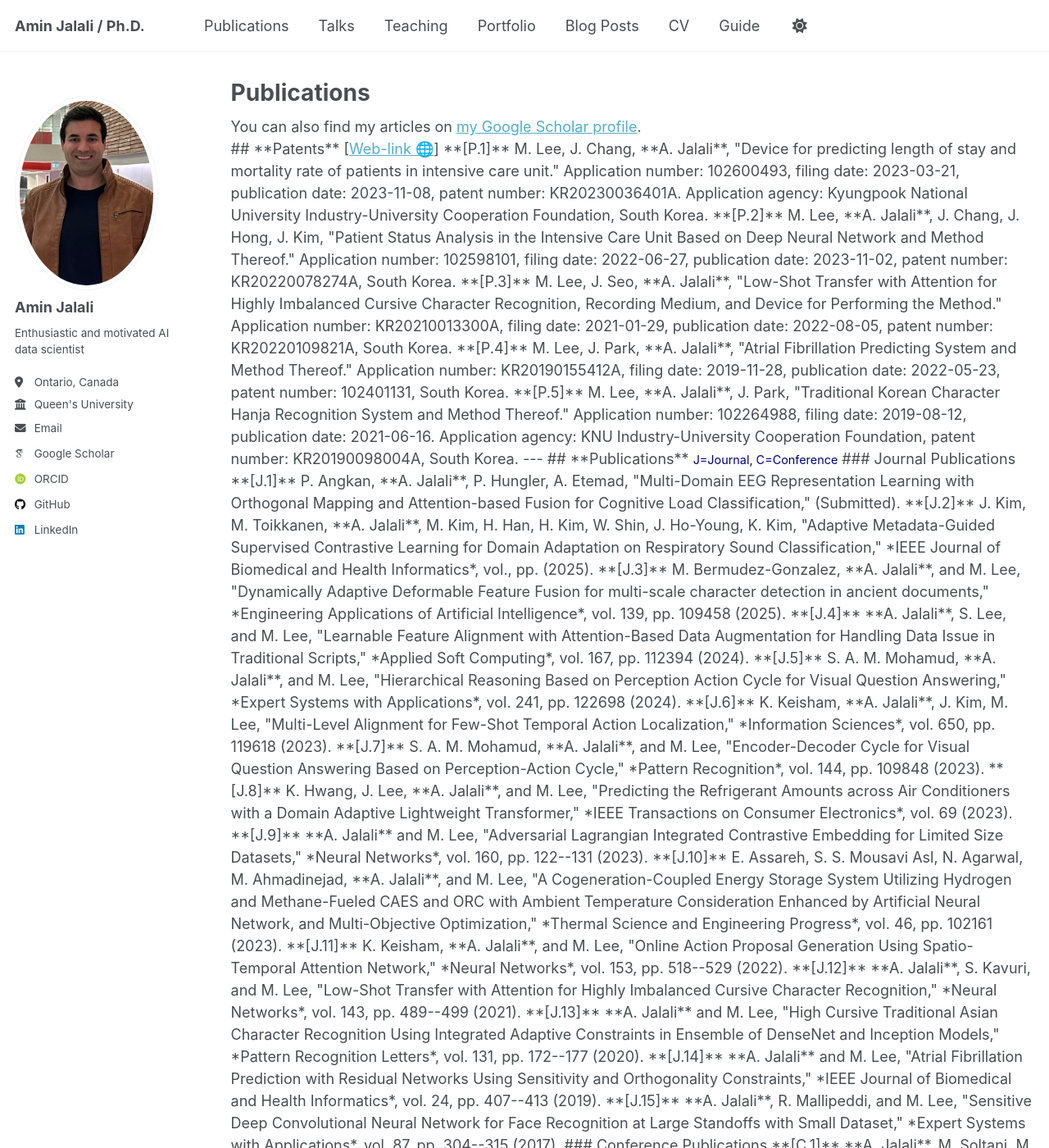
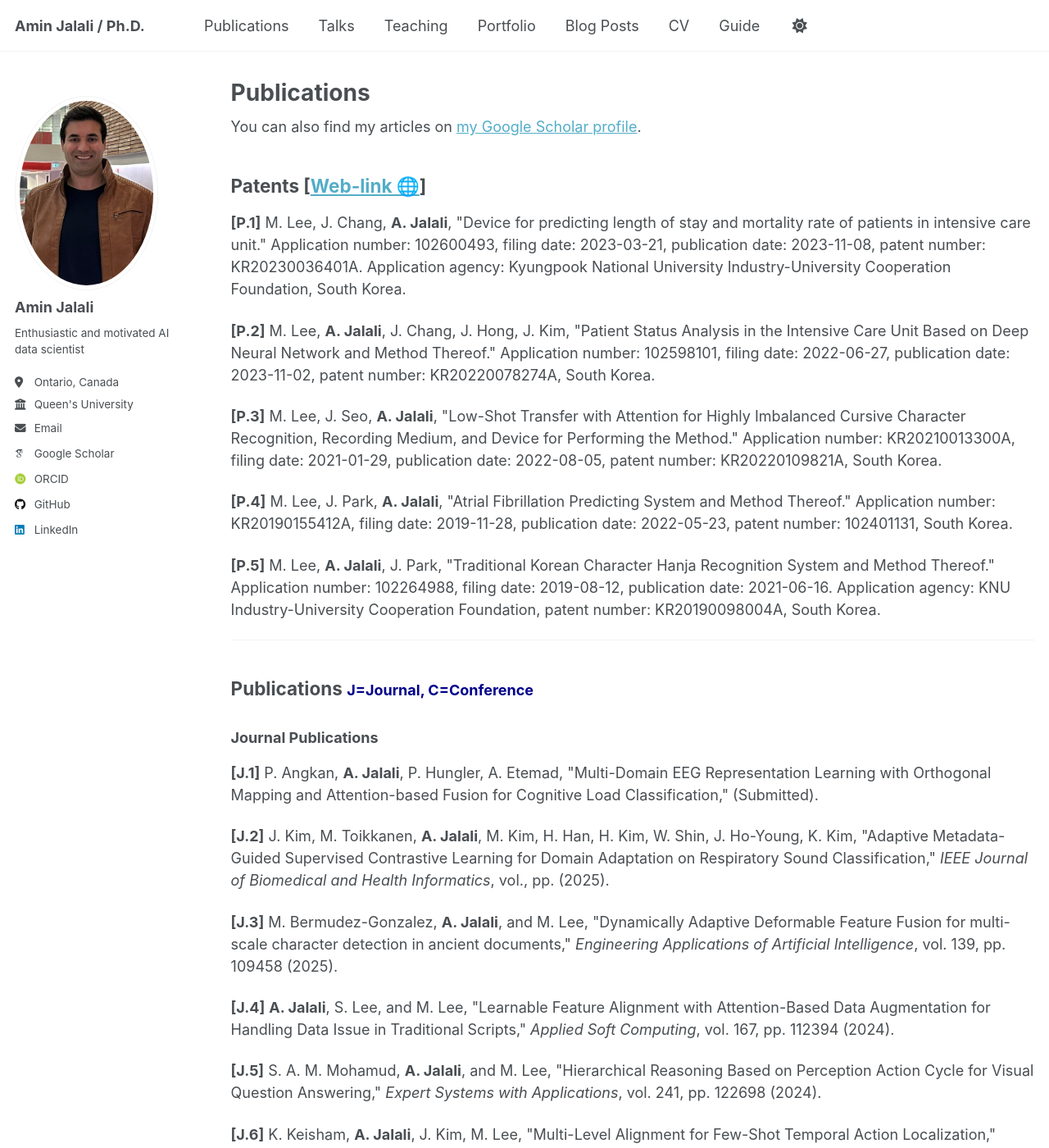
Before and after one commit to aminjalali-research/aminjalali-research.github.io, a Jekyll site: the page built from _pages/publications.html, in a window 1280 px wide and 1400 px high. Shown: the whole window at 82% size. Built offline with Jekyll 4.4.1, drawn with Linux system fonts in a browser that asks for light colours; some web fonts are replaced; some of the changed text lies outside the part shown.

Commit message:
Fix publications page formatting: Convert Markdown to proper HTML
- Changed Markdown headers (##, ###) to HTML headers (<h2>, <h3>)
- Wrapped publication entries in <p> tags for proper spacing
- Converted **bold** and *italic* Markdown to <strong> and <em> HTML tags
- Changed --- horizontal rule to <hr /> HTML tag
- Ensures proper rendering on Jekyll/GitHub Pages website

```diff
--- a/_pages/publications.html
+++ b/_pages/publications.html
@@ -9,70 +9,70 @@ author_profile: true
   <div class="wordwrap">You can also find my articles on <a href="{{site.author.googlescholar}}">my Google Scholar profile</a>.</div>
 {% endif %}
 
-## **Patents** [<a href="https://patentscope.wipo.int/search/en/result.jsf?_vid=P11-MBCUHU-01107" target="_blank">Web-link 🌐</a>]
+<h2><strong>Patents</strong> [<a href="https://patentscope.wipo.int/search/en/result.jsf?_vid=P11-MBCUHU-01107" target="_blank">Web-link 🌐</a>]</h2>
 
-**[P.1]** M. Lee, J. Chang, **A. Jalali**, "Device for predicting length of stay and mortality rate of patients in intensive care unit." Application number: 102600493, filing date: 2023-03-21, publication date: 2023-11-08, patent number: KR20230036401A. Application agency: Kyungpook National University Industry-University Cooperation Foundation, South Korea.
+<p><strong>[P.1]</strong> M. Lee, J. Chang, <strong>A. Jalali</strong>, "Device for predicting length of stay and mortality rate of patients in intensive care unit." Application number: 102600493, filing date: 2023-03-21, publication date: 2023-11-08, patent number: KR20230036401A. Application agency: Kyungpook National University Industry-University Cooperation Foundation, South Korea.</p>
 
-**[P.2]** M. Lee, **A. Jalali**, J. Chang, J. Hong, J. Kim, "Patient Status Analysis in the Intensive Care Unit Based on Deep Neural Network and Method Thereof." Application number: 102598101, filing date: 2022-06-27, publication date: 2023-11-02, patent number: KR20220078274A, South Korea.
+<p><strong>[P.2]</strong> M. Lee, <strong>A. Jalali</strong>, J. Chang, J. Hong, J. Kim, "Patient Status Analysis in the Intensive Care Unit Based on Deep Neural Network and Method Thereof." Application number: 102598101, filing date: 2022-06-27, publication date: 2023-11-02, patent number: KR20220078274A, South Korea.</p>
 
-**[P.3]** M. Lee, J. Seo, **A. Jalali**, "Low-Shot Transfer with Attention for Highly Imbalanced Cursive Character Recognition, Recording Medium, and Device for Performing the Method." Application number: KR20210013300A, filing date: 2021-01-29, publication date: 2022-08-05, patent number: KR20220109821A, South Korea.
+<p><strong>[P.3]</strong> M. Lee, J. Seo, <strong>A. Jalali</strong>, "Low-Shot Transfer with Attention for Highly Imbalanced Cursive Character Recognition, Recording Medium, and Device for Performing the Method." Application number: KR20210013300A, filing date: 2021-01-29, publication date: 2022-08-05, patent number: KR20220109821A, South Korea.</p>
 
-**[P.4]** M. Lee, J. Park, **A. Jalali**, "Atrial Fibrillation Predicting System and Method Thereof." Application number: KR20190155412A, filing date: 2019-11-28, publication date: 2022-05-23, patent number: 102401131, South Korea.
+<p><strong>[P.4]</strong> M. Lee, J. Park, <strong>A. Jalali</strong>, "Atrial Fibrillation Predicting System and Method Thereof." Application number: KR20190155412A, filing date: 2019-11-28, publication date: 2022-05-23, patent number: 102401131, South Korea.</p>
 
-**[P.5]** M. Lee, **A. Jalali**, J. Park, "Traditional Korean Character Hanja Recognition System and Method Thereof." Application number: 102264988, filing date: 2019-08-12, publication date: 2021-06-16. Application agency: KNU Industry-University Cooperation Foundation, patent number: KR20190098004A, South Korea.
+<p><strong>[P.5]</strong> M. Lee, <strong>A. Jalali</strong>, J. Park, "Traditional Korean Character Hanja Recognition System and Method Thereof." Application number: 102264988, filing date: 2019-08-12, publication date: 2021-06-16. Application agency: KNU Industry-University Cooperation Foundation, patent number: KR20190098004A, South Korea.</p>
 
----
+<hr />
 
-## **Publications** <span style="color: darkblue; font-size: 0.8em;">J=Journal, C=Conference</span>
+<h2><strong>Publications</strong> <span style="color: darkblue; font-size: 0.8em;">J=Journal, C=Conference</span></h2>
 
-### Journal Publications
+<h3>Journal Publications</h3>
 
-**[J.1]** P. Angkan, **A. Jalali**, P. Hungler, A. Etemad, "Multi-Domain EEG Representation Learning with Orthogonal Mapping and Attention-based Fusion for Cognitive Load Classification," (Submitted).
+<p><strong>[J.1]</strong> P. Angkan, <strong>A. Jalali</strong>, P. Hungler, A. Etemad, "Multi-Domain EEG Representation Learning with Orthogonal Mapping and Attention-based Fusion for Cognitive Load Classification," (Submitted).</p>
 
-**[J.2]** J. Kim, M. Toikkanen, **A. Jalali**, M. Kim, H. Han, H. Kim, W. Shin, J. Ho-Young, K. Kim, "Adaptive Metadata-Guided Supervised Contrastive Learning for Domain Adaptation on Respiratory Sound Classification," *IEEE Journal of Biomedical and Health Informatics*, vol., pp. (2025).
+<p><strong>[J.2]</strong> J. Kim, M. Toikkanen, <strong>A. Jalali</strong>, M. Kim, H. Han, H. Kim, W. Shin, J. Ho-Young, K. Kim, "Adaptive Metadata-Guided Supervised Contrastive Learning for Domain Adaptation on Respiratory Sound Classification," <em>IEEE Journal of Biomedical and Health Informatics</em>, vol., pp. (2025).</p>
 
-**[J.3]** M. Bermudez-Gonzalez, **A. Jalali**, and M. Lee, "Dynamically Adaptive Deformable Feature Fusion for multi-scale character detection in ancient documents," *Engineering Applications of Artificial Intelligence*, vol. 139, pp. 109458 (2025).
+<p><strong>[J.3]</strong> M. Bermudez-Gonzalez, <strong>A. Jalali</strong>, and M. Lee, "Dynamically Adaptive Deformable Feature Fusion for multi-scale character detection in ancient documents," <em>Engineering Applications of Artificial Intelligence</em>, vol. 139, pp. 109458 (2025).</p>
 
-**[J.4]** **A. Jalali**, S. Lee, and M. Lee, "Learnable Feature Alignment with Attention-Based Data Augmentation for Handling Data Issue in Traditional Scripts," *Applied Soft Computing*, vol. 167, pp. 112394 (2024).
+<p><strong>[J.4]</strong> <strong>A. Jalali</strong>, S. Lee, and M. Lee, "Learnable Feature Alignment with Attention-Based Data Augmentation for Handling Data Issue in Traditional Scripts," <em>Applied Soft Computing</em>, vol. 167, pp. 112394 (2024).</p>
 
-**[J.5]** S. A. M. Mohamud, **A. Jalali**, and M. Lee, "Hierarchical Reasoning Based on Perception Action Cycle for Visual Question Answering," *Expert Systems with Applications*, vol. 241, pp. 122698 (2024).
+<p><strong>[J.5]</strong> S. A. M. Mohamud, <strong>A. Jalali</strong>, and M. Lee, "Hierarchical Reasoning Based on Perception Action Cycle for Visual Question Answering," <em>Expert Systems with Applications</em>, vol. 241, pp. 122698 (2024).</p>
 
-**[J.6]** K. Keisham, **A. Jalali**, J. Kim, M. Lee, "Multi-Level Alignment for Few-Shot Temporal Action Localization," *Information Sciences*, vol. 650, pp. 119618 (2023).
+<p><strong>[J.6]</strong> K. Keisham, <strong>A. Jalali</strong>, J. Kim, M. Lee, "Multi-Level Alignment for Few-Shot Temporal Action Localization," <em>Information Sciences</em>, vol. 650, pp. 119618 (2023).</p>
 
-**[J.7]** S. A. M. Mohamud, **A. Jalali**, and M. Lee, "Encoder-Decoder Cycle for Visual Question Answering Based on Perception-Action Cycle," *Pattern Recognition*, vol. 144, pp. 109848 (2023).
+<p><strong>[J.7]</strong> S. A. M. Mohamud, <strong>A. Jalali</strong>, and M. Lee, "Encoder-Decoder Cycle for Visual Question Answering Based on Perception-Action Cycle," <em>Pattern Recognition</em>, vol. 144, pp. 109848 (2023).</p>
 
-**[J.8]** K. Hwang, J. Lee, **A. Jalali**, and M. Lee, "Predicting the Refrigerant Amounts across Air Conditioners with a Domain Adaptive Lightweight Transformer," *IEEE Transactions on Consumer Electronics*, vol. 69 (2023).
+<p><strong>[J.8]</strong> K. Hwang, J. Lee, <strong>A. Jalali</strong>, and M. Lee, "Predicting the Refrigerant Amounts across Air Conditioners with a Domain Adaptive Lightweight Transformer," <em>IEEE Transactions on Consumer Electronics</em>, vol. 69 (2023).</p>
 
-**[J.9]** **A. Jalali** and M. Lee, "Adversarial Lagrangian Integrated Contrastive Embedding for Limited Size Datasets," *Neural Networks*, vol. 160, pp. 122--131 (2023).
+<p><strong>[J.9]</strong> <strong>A. Jalali</strong> and M. Lee, "Adversarial Lagrangian Integrated Contrastive Embedding for Limited Size Datasets," <em>Neural Networks</em>, vol. 160, pp. 122--131 (2023).</p>
 
-**[J.10]** E. Assareh, S. S. Mousavi Asl, N. Agarwal, M. Ahmadinejad, **A. Jalali**, and M. Lee, "A Cogeneration-Coupled Energy Storage System Utilizing Hydrogen and Methane-Fueled CAES and ORC with Ambient Temperature Consideration Enhanced by Artificial Neural Network, and Multi-Objective Optimization," *Thermal Science and Engineering Progress*, vol. 46, pp. 102161 (2023).
+<p><strong>[J.10]</strong> E. Assareh, S. S. Mousavi Asl, N. Agarwal, M. Ahmadinejad, <strong>A. Jalali</strong>, and M. Lee, "A Cogeneration-Coupled Energy Storage System Utilizing Hydrogen and Methane-Fueled CAES and ORC with Ambient Temperature Consideration Enhanced by Artificial Neural Network, and Multi-Objective Optimization," <em>Thermal Science and Engineering Progress</em>, vol. 46, pp. 102161 (2023).</p>
 
-**[J.11]** K. Keisham, **A. Jalali**, and M. Lee, "Online Action Proposal Generation Using Spatio-Temporal Attention Network," *Neural Networks*, vol. 153, pp. 518--529 (2022).
+<p><strong>[J.11]</strong> K. Keisham, <strong>A. Jalali</strong>, and M. Lee, "Online Action Proposal Generation Using Spatio-Temporal Attention Network," <em>Neural Networks</em>, vol. 153, pp. 518--529 (2022).</p>
 
-**[J.12]** **A. Jalali**, S. Kavuri, and M. Lee, "Low-Shot Transfer with Attention for Highly Imbalanced Cursive Character Recognition," *Neural Networks*, vol. 143, pp. 489--499 (2021).
+<p><strong>[J.12]</strong> <strong>A. Jalali</strong>, S. Kavuri, and M. Lee, "Low-Shot Transfer with Attention for Highly Imbalanced Cursive Character Recognition," <em>Neural Networks</em>, vol. 143, pp. 489--499 (2021).</p>
 
-**[J.13]** **A. Jalali** and M. Lee, "High Cursive Traditional Asian Character Recognition Using Integrated Adaptive Constraints in Ensemble of DenseNet and Inception Models," *Pattern Recognition Letters*, vol. 131, pp. 172--177 (2020).
+<p><strong>[J.13]</strong> <strong>A. Jalali</strong> and M. Lee, "High Cursive Traditional Asian Character Recognition Using Integrated Adaptive Constraints in Ensemble of DenseNet and Inception Models," <em>Pattern Recognition Letters</em>, vol. 131, pp. 172--177 (2020).</p>
 
-**[J.14]** **A. Jalali** and M. Lee, "Atrial Fibrillation Prediction with Residual Networks Using Sensitivity and Orthogonality Constraints," *IEEE Journal of Biomedical and Health Informatics*, vol. 24, pp. 407--413 (2019).
+<p><strong>[J.14]</strong> <strong>A. Jalali</strong> and M. Lee, "Atrial Fibrillation Prediction with Residual Networks Using Sensitivity and Orthogonality Constraints," <em>IEEE Journal of Biomedical and Health Informatics</em>, vol. 24, pp. 407--413 (2019).</p>
 
-**[J.15]** **A. Jalali**, R. Mallipeddi, and M. Lee, "Sensitive Deep Convolutional Neural Network for Face Recognition at Large Standoffs with Small Dataset," *Expert Systems with Applications*, vol. 87, pp. 304--315 (2017).
+<p><strong>[J.15]</strong> <strong>A. Jalali</strong>, R. Mallipeddi, and M. Lee, "Sensitive Deep Convolutional Neural Network for Face Recognition at Large Standoffs with Small Dataset," <em>Expert Systems with Applications</em>, vol. 87, pp. 304--315 (2017).</p>
 
-### Conference Publications
+<h3>Conference Publications</h3>
 
-**[C.1]** **A. Jalali**, M. Soltani, M. Greenspan, and A. Etemad, "Learning Time-Series Representations by Hierarchical Uniformity-Tolerance Latent Balancing," (Submitted).
+<p><strong>[C.1]</strong> <strong>A. Jalali</strong>, M. Soltani, M. Greenspan, and A. Etemad, "Learning Time-Series Representations by Hierarchical Uniformity-Tolerance Latent Balancing," (Submitted).</p>
 
-**[C.2]** S. Grover, **A. Jalali**, and A. Etemad, "Segment, Shuffle, and Stitch: A Simple Network Layer for Improving Time-Series Representations," In *Conference on Neural Information Processing Systems* (NeurIPS) (2024) (Top Tier).
+<p><strong>[C.2]</strong> S. Grover, <strong>A. Jalali</strong>, and A. Etemad, "Segment, Shuffle, and Stitch: A Simple Network Layer for Improving Time-Series Representations," In <em>Conference on Neural Information Processing Systems</em> (NeurIPS) (2024) (Top Tier).</p>
 
-**[C.3]** **A. Jalali** and M. Lee, "Imbalanced Data Distribution Norm Adjustment Using Attentive Constraints," In *Brain and Artificial Intelligence Symposium* (2023).
+<p><strong>[C.3]</strong> <strong>A. Jalali</strong> and M. Lee, "Imbalanced Data Distribution Norm Adjustment Using Attentive Constraints," In <em>Brain and Artificial Intelligence Symposium</em> (2023).</p>
 
-**[C.4]** **A. Jalali** and M. Lee, "Deep Convolutional Structure to Identify Cardiac Arrhythmia," In *Brain and Artificial Intelligence Symposium* (2019).
+<p><strong>[C.4]</strong> <strong>A. Jalali</strong> and M. Lee, "Deep Convolutional Structure to Identify Cardiac Arrhythmia," In <em>Brain and Artificial Intelligence Symposium</em> (2019).</p>
 
-**[C.5]** **A. Jalali** and M. Lee, "DNN Combinations with Adjusted Features Applied in Language Translation," In *Neurobiology and Neuroinformatics Conference* (2019).
+<p><strong>[C.5]</strong> <strong>A. Jalali</strong> and M. Lee, "DNN Combinations with Adjusted Features Applied in Language Translation," In <em>Neurobiology and Neuroinformatics Conference</em> (2019).</p>
 
-**[C.6]** **A. Jalali**, G. Jang, J. Kang, and M. Lee, "Convolutional Neural Networks Considering Robustness Improvement and Its Application to Face Recognition," In *International Conference on Neural Information Processing*, Proceedings, Part IV 22, pp. 240--245 (2015).
+<p><strong>[C.6]</strong> <strong>A. Jalali</strong>, G. Jang, J. Kang, and M. Lee, "Convolutional Neural Networks Considering Robustness Improvement and Its Application to Face Recognition," In <em>International Conference on Neural Information Processing</em>, Proceedings, Part IV 22, pp. 240--245 (2015).</p>
 
-**[C.7]** **A. Jalali** and M. Lee, "Night Time Face Recognition Considering Slight Changes of Output Vector in the Cost Function of Deep Structure," In *Brain and Artificial Intelligence Symposium* (2015).
+<p><strong>[C.7]</strong> <strong>A. Jalali</strong> and M. Lee, "Night Time Face Recognition Considering Slight Changes of Output Vector in the Cost Function of Deep Structure," In <em>Brain and Artificial Intelligence Symposium</em> (2015).</p>
 
-**[C.8]** **A. Jalali** and M. Lee, "Face Recognition Using Robust Convolutional Neural Network," In *Korean Institute of Electronics Engineering Summer Conference* (2015).
+<p><strong>[C.8]</strong> <strong>A. Jalali</strong> and M. Lee, "Face Recognition Using Robust Convolutional Neural Network," In <em>Korean Institute of Electronics Engineering Summer Conference</em> (2015).</p>
 
-**[C.9]** **A. Jalali**, R. Mallipeddi, and M. Lee, "Deformation Invariant and Contactless Palmprint Recognition Using Convolutional Neural Network," In *International Conference on Human-Agent Interaction*, pp. 209--212 (2015).
+<p><strong>[C.9]</strong> <strong>A. Jalali</strong>, R. Mallipeddi, and M. Lee, "Deformation Invariant and Contactless Palmprint Recognition Using Convolutional Neural Network," In <em>International Conference on Human-Agent Interaction</em>, pp. 209--212 (2015).</p>
```
